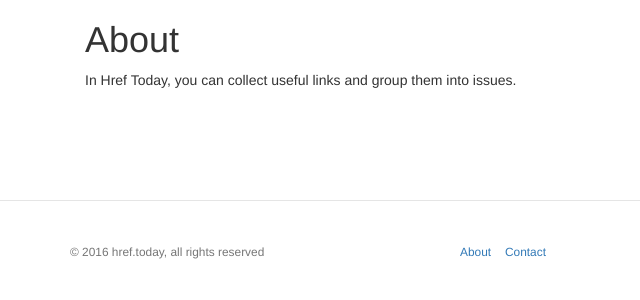
After one commit to soasme/hreftoday, a Flask app: page /about in a window 1280 px wide. The commit adds this page. Shown: the top 300 px of the page, without its empty margins (0-640 px from the left). Run offline with Flask 2, Linux system fonts and the light colour scheme; the visitor is signed in with stand-in values (Sample User, id 1); parts of the project's set-up code (start-up, migrations or seed data) failed here and were passed over; some libraries are stand-ins or nearby versions.

Commit message:
Add contact page.

```diff
--- /dev/null
+++ b/app/templates/web/about.html
@@ -0,0 +1,12 @@
+{% extends "web/layout.html" %}
+
+{% block content %}
+<div class="container">
+  <div class="row">
+    <div class="col-md-8">
+      <h1>About</h1>
+      <p>In Href Today, you can collect useful links and group them into issues.</p>
+    </div>
+  </div>
+</div>
+{% endblock %}
--- a/app/templates/web/aboutus.html
+++ b/app/templates/web/contact.html
@@ -4,8 +4,7 @@
 <div class="container">
   <div class="row">
     <div class="col-md-8">
-      <h1>About Us</h1>
-      <p>In Href Today, you can collect useful links and group them into issues.</p>
+      <h1>Contact</h1>
       <p>If you have any problem, please contact <a href="mailto:{{ contact_email }}">{{ contact_email }}</a></p>
     </div>
   </div>
--- a/app/templates/web/widgets/footer.html
+++ b/app/templates/web/widgets/footer.html
@@ -8,7 +8,12 @@
       <ul class="list-inline">
         <li>
           <small>
-            <a href="{{ url_for('web.aboutus')}}">About Us</a>
+            <a href="{{ url_for('web.about')}}">About</a>
+          </small>
+        </li>
+        <li>
+          <small>
+            <a href="{{ url_for('web.contact')}}">Contact</a>
           </small>
         </li>
       </ul>
--- a/app/views/web/info.py
+++ b/app/views/web/info.py
@@ -3,9 +3,15 @@
 from flask import render_template, current_app
 from .core import bp
 
-@bp.route('/aboutus')
-def aboutus():
+@bp.route('/about')
+def about():
     return render_template(
-        'web/aboutus.html',
+        'web/about.html',
+    )
+
+@bp.route('/contact')
+def contact():
+    return render_template(
+        'web/contact.html',
         contact_email=current_app.config.get('CONTACT_EMAIL')
     )
```
